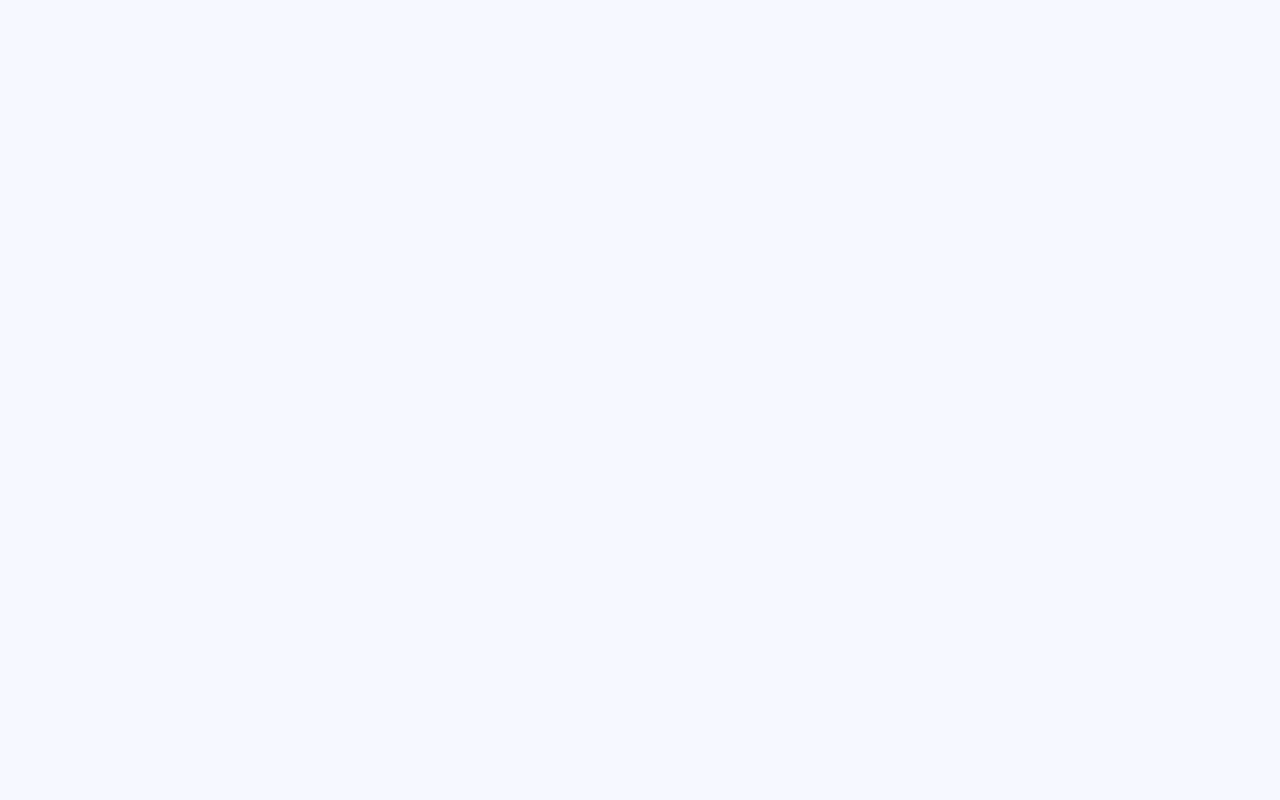
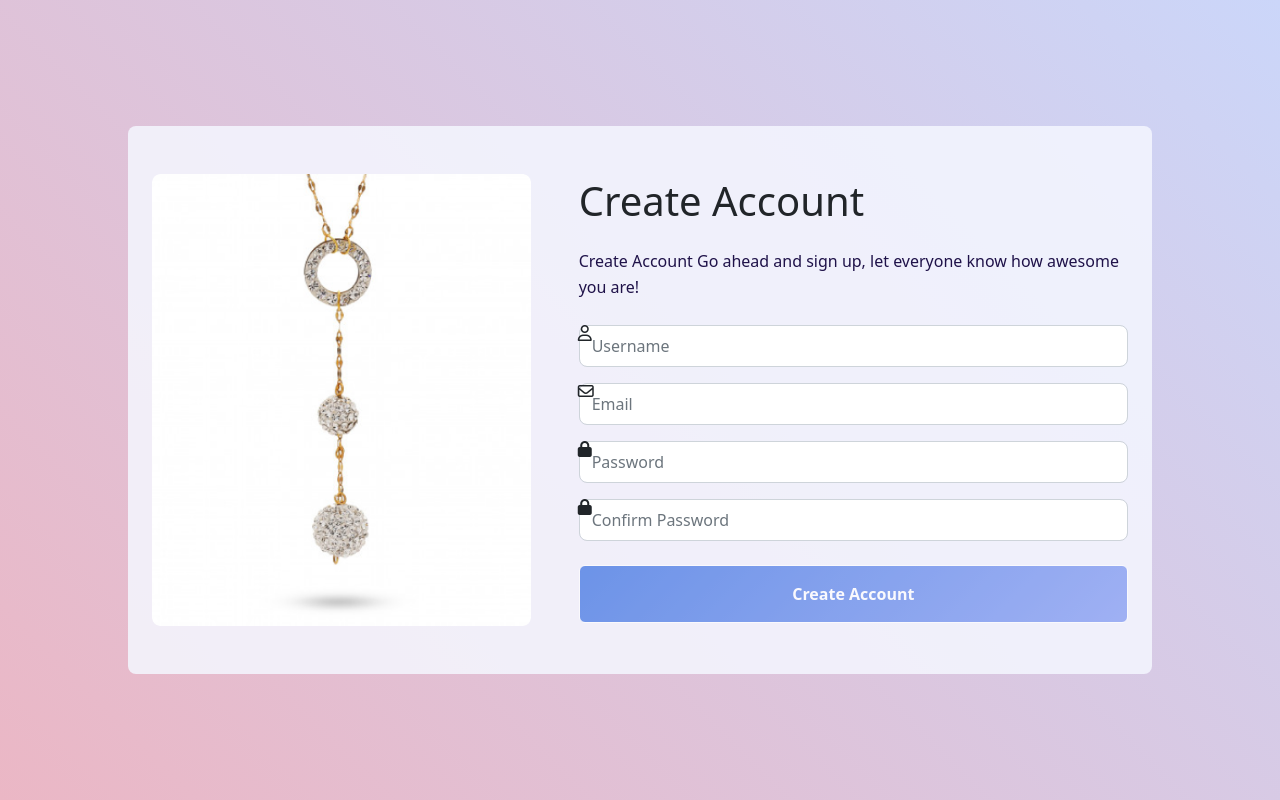
Before and after one commit to ShaimaaAKamal/task, a plain HTML site: page Register.html in a window 1280 px wide. Drawn offline with Linux system fonts and the light colour scheme.

Commit message:
register page HTML

```diff
--- a/Register.html
+++ b/Register.html
@@ -10,9 +10,76 @@
   <link rel="stylesheet" href="css/bootstrap.min.css">
   <link rel="stylesheet" href="css/style.css">
   <title>Register</title>
+  <script>
+    localStorage.setItem('page','register')
+  </script>
 </head>
 <body>
+    <div class="vh-100 d-flex align-items-center justify-content-center">
+      <div class="parent" id="register">
+          <div class="container-lg px-4 py-5 bgColor rounded-3 ">
+                <div class="row text-center text-lg-start g-5 ">
+                    <div class="col-lg-5">
+                        <div>
+                            <img src="./images/create.png" alt="welcome image" class="w-100 d-lg-none rounded-3">
+                            <img src="./images/desktop-create.png" alt="welcome image" class="w-100 d-none d-lg-inline rounded-3">
+                        </div>
+                    </div>
+                    <div class="col-lg-7 align-self-md-center">
+                        <div>
+                             <h1 class="fs-oHeading">Create Account</h1>
+                            <p class="f-p my-4">
+                                Create Account
+                                Go ahead and sign up, let everyone know how awesome you are!
+                            </p>
+                            <div class="alert alert-danger d-none text-center notcreated">
+                              User hasn't been created.
+                            </div>
+                            <div >
+                                  <div class="input-group mb-3 position-relative">
+                                    <input type="text" class="form-control w-100 ps-6 py-2 rounded-3" placeholder="Username" name="username" aria-label="Username" >
+                                      <div class="mt-1 d-none nameError">
+                                        <ul class="my-0 py-0 text-start">
+                                            <li class="text-danger small">Username length must at least 5</li>
+                                            <li class="text-danger small">Username can't be greater than 15</li>
+                                            <li class="text-danger small">username can't start or end with a number </li>
+                                        </ul>
+                                    </div>
+                                    <i class="fa-regular icon registerColor position-absolute fa-user "></i>
+                                  </div>
+                                  <div class="input-group mb-3 position-relative">
+                                    <input type="email" class="form-control w-100 ps-6 py-2 rounded-3" placeholder="Email" name="email" aria-label="Email">
+                                    <small class="text-danger mt-1 d-none  emailError">Invalid Email Address</small>
+                                    <i class="fa-regular fa-envelope icon registerColor position-absolute"></i>
+                                  </div>
+                                  <div class="input-group mb-3 position-relative">
+                                    <input type="password" class="form-control ps-6 w-100 py-2 rounded-3" placeholder="Password" name="password" aria-label="Password" >
+                                    <div class="mt-1 d-none confirmPasswordError">
+                                        <ul class="my-0 py-0 text-start">
+                                            <li class="text-danger small">Password length must at least 8</li>
+                                            <li class="text-danger small">Password must start with Uppercase letter</li>
+                                            <li class="text-danger small">Password must contains one number</li>
+                                            <li class="text-danger small">Password must contains special character</li>
+                                        </ul>
+                                    </div>
+                                    <i class="fa-solid fa-lock icon registerColor position-absolute "></i>
+                                  </div>
+                                  <div class="input-group mb-4 position-relative">
+                                    <input type="password" class="form-control w-100 ps-6 py-2 rounded-3" placeholder="Confirm Password" name="confirmPassword" aria-label="Confirm Password">
+                                    <small class="text-danger mt-1 d-none  confirmPasswordError">Password doesn't match</small>
+                                    <i class="fa-solid fa-lock icon registerColor position-absolute "></i>
+                                  </div>
+                                  <div>
+                                    <button class="fBold btn btnColor text-white w-100 py-3 disabled formButton">Create Account</button>
+                                  </div>
+                            </form>
+                        </div>
+                    </div>
+                </div>
+        </div>
+      </div>
+  </div>
 <script src="js/bootstrap.bundle.min.js"></script>
-<script src="js/script.js"></script>
+<script src="js/script.js" type="module"></script>
 </body>
 </html>
```
